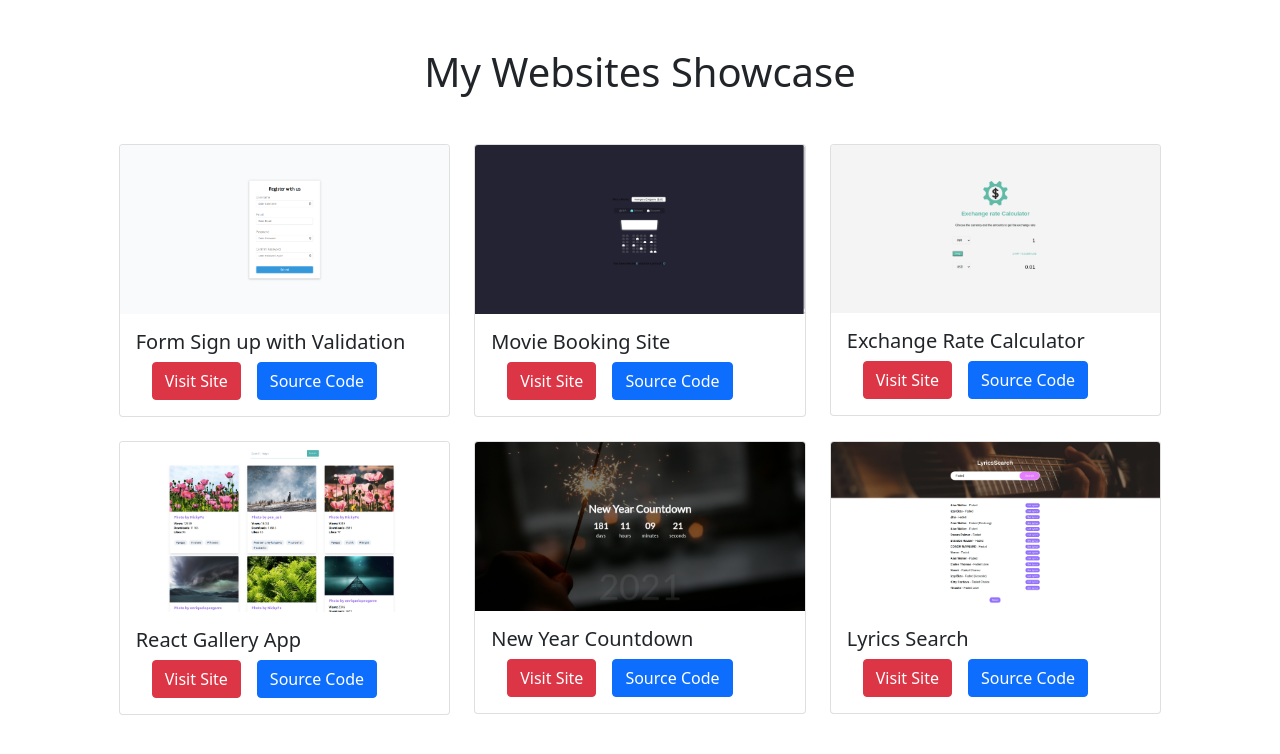
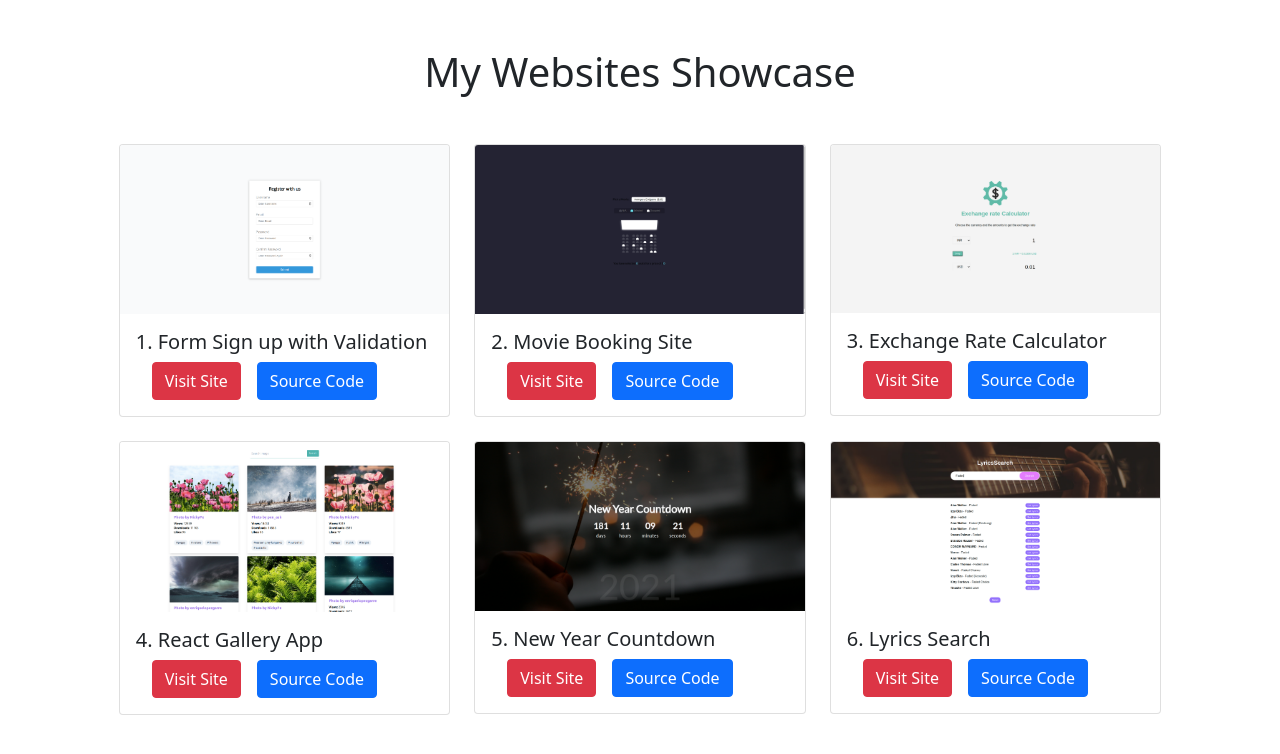
Before and after one commit to dhairya137/mywebsite-showcase, a React (Create React App) app: page / in a window 1280 px wide. Shown: the top 754 px of the page. Built offline with nearby package versions, Linux system fonts and the light colour scheme.

Commit message:
added numbering

```diff
--- a/src/components/Card.jsx
+++ b/src/components/Card.jsx
@@ -7,7 +7,9 @@ const Card = (props) => {
         <div className="card">
           <img src={props.imgsrc} className="card-img-top" />
           <div className="card-body">
-            <h5 className="card-title">{props.title}</h5>
+            <h5 className="card-title">
+              {props.number}. {props.title}
+            </h5>
             <a
               href={props.siteLink}
               target="_blank"
--- a/src/components/Main.jsx
+++ b/src/components/Main.jsx
@@ -16,6 +16,7 @@ const Main = () => {
               {Data.map((val, ind) => {
                 return (
                   <Card
+                    number={ind + 1}
                     imgsrc={val.imgsrc}
                     title={val.title}
                     siteLink={val.siteLink}
```
